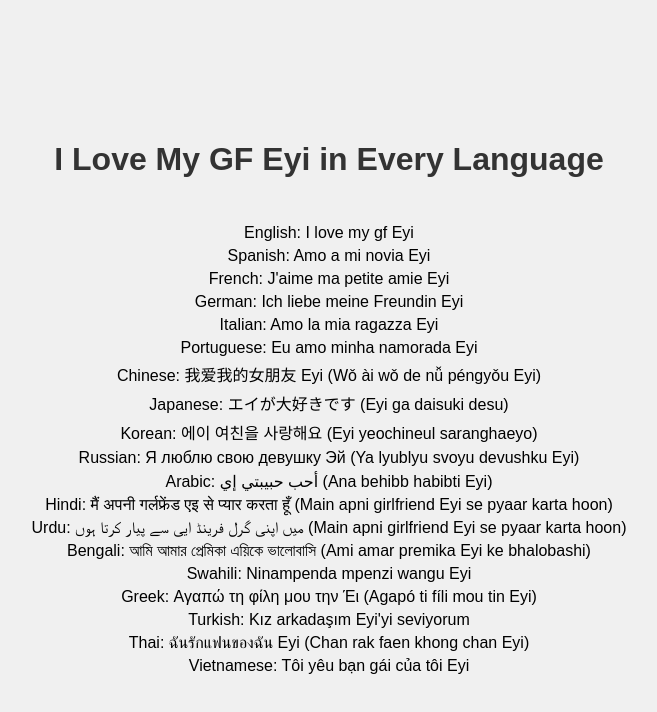
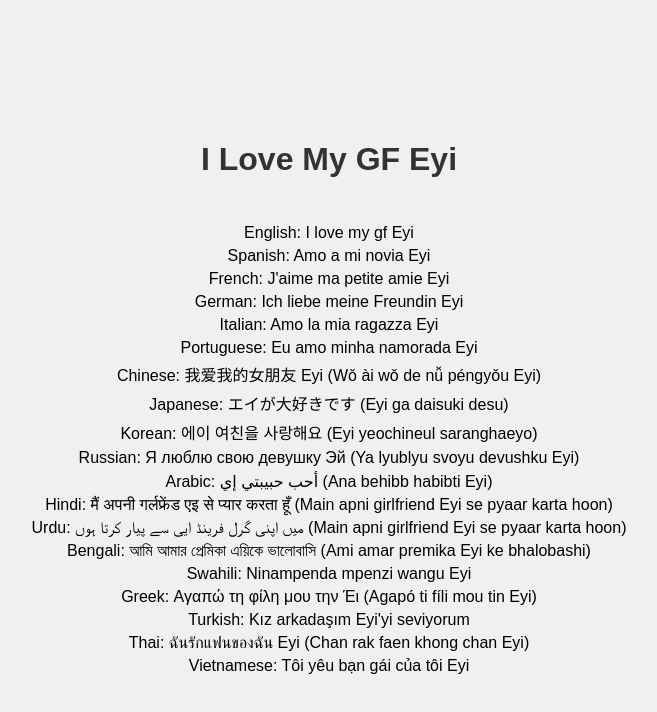
Before and after one commit to lucianfer/for-my-girl, a plain HTML site: page index.html in a window 1280 px wide. Shown: the whole page, without its empty margins (311-968 px from the left). Drawn offline with Linux system fonts and the light colour scheme.

Commit message:
index.html

```diff
--- a/index.html
+++ b/index.html
@@ -3,7 +3,7 @@
 <head>
     <meta charset="UTF-8">
     <meta name="viewport" content="width=device-width, initial-scale=1.0">
-    <title>I Love My GF Eyi in Every Language</title>
+    <title>I Love My GF</title>
     <style>
         body {
             font-family: Arial, sans-serif;
@@ -28,7 +28,7 @@
     </style>
 </head>
 <body>
-    <h1>I Love My GF Eyi in Every Language</h1>
+    <h1>I Love My GF Eyi</h1>
     <div class="languages">
         <p>English: I love my gf Eyi</p>
         <p>Spanish: Amo a mi novia Eyi</p>
```
